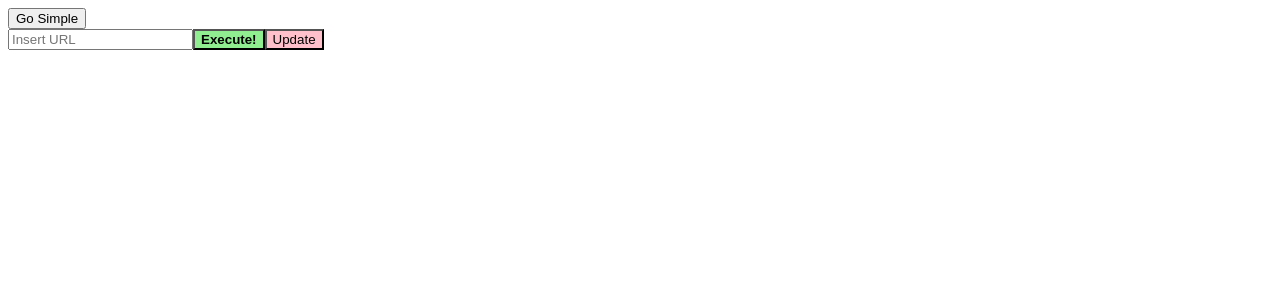
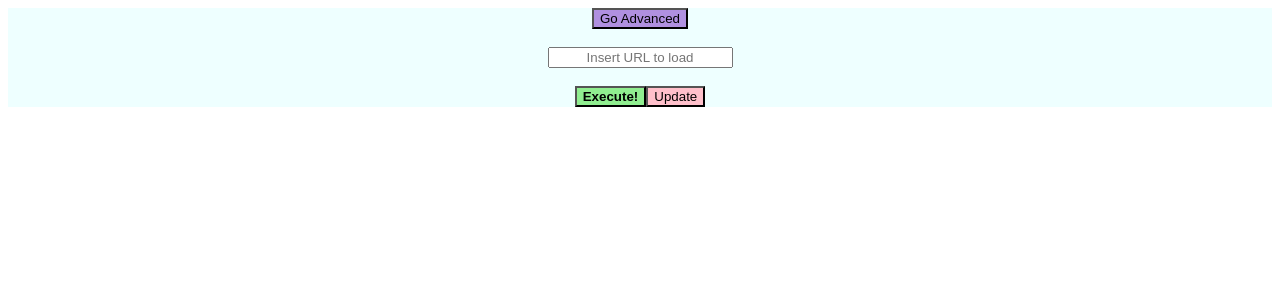
Before and after one commit to Holinhed-Studio/youtube-dl-ui, a Vue app: page / in a window 1280 px wide. Shown: the top 300 px of the page. Built offline with nearby package versions, Linux system fonts and the light colour scheme.

Commit message:
More prettifying!

```diff
--- a/src/App.vue
+++ b/src/App.vue
@@ -1,5 +1,5 @@
 <template>
-  <div id="app">
+  <div id="app" style="background-color:#eff">
     <switchMode />
     <router-view />
   </div>
--- a/src/components/switchMode.vue
+++ b/src/components/switchMode.vue
@@ -1,6 +1,6 @@
 <template>
-   <div id="swtichMode">
-      <button @click="goAdvanced()" v-if="simpleUi">Go Advanced</button>
+   <div id="swtichMode" style="text-align:center">
+      <button @click="goAdvanced()" v-if="simpleUi" style="background-color:#b090e0">Go Advanced</button><br><br>
       <button @click="goSimple()" v-if="!simpleUi">Go Simple</button>
    </div>
 </template>
@@ -10,7 +10,7 @@ export default {
    name: "switchMode",
    data() {
       return {
-         simpleUi: false,
+         simpleUi: true,
       };
    },
    methods: {
--- a/src/store.js
+++ b/src/store.js
@@ -38,7 +38,6 @@ export default new Vuex.Store({
 
           // push to event log
           context.state.events.push(stdout, stderr);
-
           console.log(stdout);
           console.log(stderr);
         });
@@ -62,7 +61,6 @@ export default new Vuex.Store({
 
           // push to event log
           context.state.events.push(stdout, stderr);
-
           console.log(stdout);
           console.log(stderr);
         }
--- a/src/views/Home.vue
+++ b/src/views/Home.vue
@@ -1,6 +1,6 @@
 <template>
-  <div class="home">
-    <input v-model="link" @input="getLink()" placeholder="Insert URL" />
+  <div class="home" style="text-align:center">
+    <input v-model="link" @input="getLink()" placeholder="Insert URL to load" style="text-align:center" /><br><br>
     <button @click="testCall()" style="background-color:lightgreen">
       <b>Execute!</b>
     </button>
```
